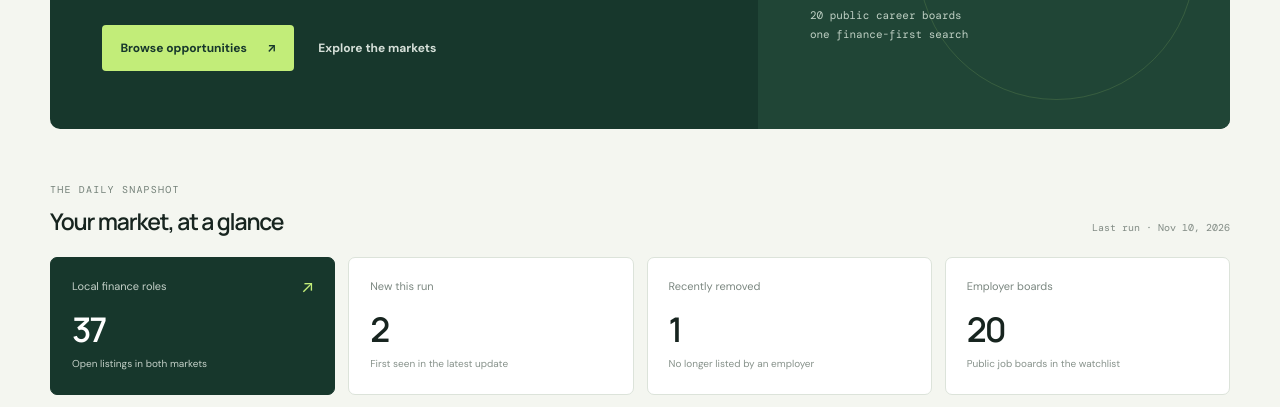
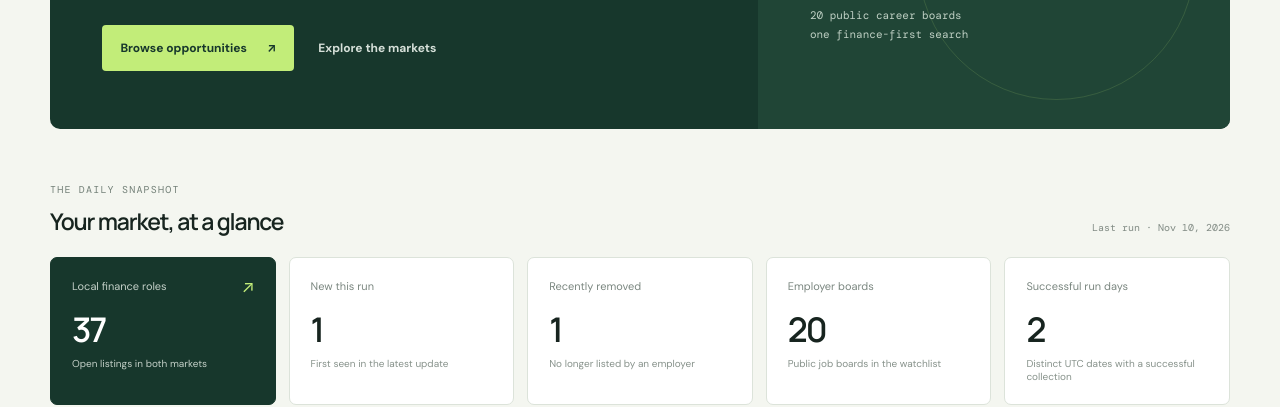
Before and after one commit to bradenking44-code/job-watcher, a plain HTML site: page site/index.html in a window 1280 px wide. Shown: the part 420-827 px from the top of the page. Drawn offline with nearby package versions, Linux system fonts and the light colour scheme; files whose address does not match are found by name.

Commit message:
Add successful run days metric

```diff
--- a/site/assets/app.js
+++ b/site/assets/app.js
@@ -148,7 +148,13 @@ function renderToday() {
   const day = runDay();
   const fresh = active.filter((job) => (text(job.first_seen) || text(job.posted_date)).slice(0, 10) === day);
   const removed = regional.filter((job) => !isOpen(job) && roleMatch(job) && text(job.removed_date).slice(0, 10) === day);
-  const values = { 'metric-open': active.length, 'metric-new': fresh.length, 'metric-removed': removed.length, 'metric-sources': DATA.sources.length };
+  const values = {
+    'metric-open': DATA.status.open ?? active.length,
+    'metric-new': DATA.status.new_today ?? fresh.length,
+    'metric-removed': DATA.status.removed_today ?? removed.length,
+    'metric-sources': DATA.sources.length,
+    'metric-days': DATA.status.days_with_success ?? 0
+  };
   for (const [id, value] of Object.entries(values)) { const node = document.getElementById(id); if (node) node.textContent = String(value); }
   const heroSourceCount = document.getElementById('hero-source-count');
   if (heroSourceCount) heroSourceCount.textContent = String(DATA.sources.length);
--- a/site/assets/site.css
+++ b/site/assets/site.css
@@ -80,7 +80,7 @@ h1, h2, p { margin-top: 0; }
 .section-heading .eyebrow, .panel-heading .eyebrow { margin-bottom: 9px; }
 .section-heading h2, .panel-heading h2, .employer-strip h2 { margin: 0; font: 600 23px var(--display); letter-spacing: -.05em; }
 .updated-label { margin: 0 0 3px; color: #818b84; font: 10px var(--mono); }
-.metric-grid { display: grid; grid-template-columns: repeat(4, 1fr); gap: 13px; }
+.metric-grid { display: grid; grid-template-columns: repeat(5, 1fr); gap: 13px; }
 .metric-card { position: relative; min-height: 138px; padding: 21px; border: 1px solid var(--line); border-radius: 7px; background: #fff; }
 .metric-primary { border-color: var(--green); background: var(--green); color: #fff; }
 .metric-label, .metric-foot { display: block; }
@@ -255,6 +255,10 @@ h1, h2, p { margin-top: 0; }
   .market-source-list { grid-template-columns: repeat(2, 1fr); }
   .site-footer { align-items: start; flex-direction: column; gap: 8px; padding: 19px 18px; }
 }
+
+@media (min-width: 681px) and (max-width: 1050px) {
+  .metric-grid { grid-template-columns: repeat(3, 1fr); }
+}
 @media (prefers-reduced-motion: reduce) {
   *, *::before, *::after { scroll-behavior: auto !important; transition-duration: .01ms !important; animation-duration: .01ms !important; }
 }
--- a/site/index.html
+++ b/site/index.html
@@ -74,8 +74,13 @@
         </article>
         <article class="metric-card">
           <span class="metric-label">Employer boards</span>
-          <strong class="metric-value" id="metric-sources">20</strong>
+          <strong class="metric-value" id="metric-sources">—</strong>
           <span class="metric-foot">Public job boards in the watchlist</span>
+        </article>
+        <article class="metric-card">
+          <span class="metric-label">Successful run days</span>
+          <strong class="metric-value" id="metric-days">—</strong>
+          <span class="metric-foot">Distinct UTC dates with a successful collection</span>
         </article>
       </div>
     </section>
```
